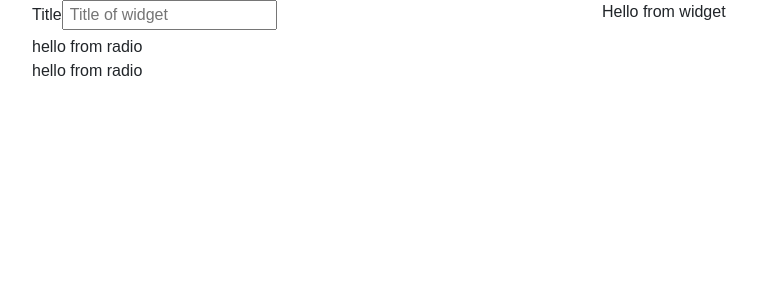
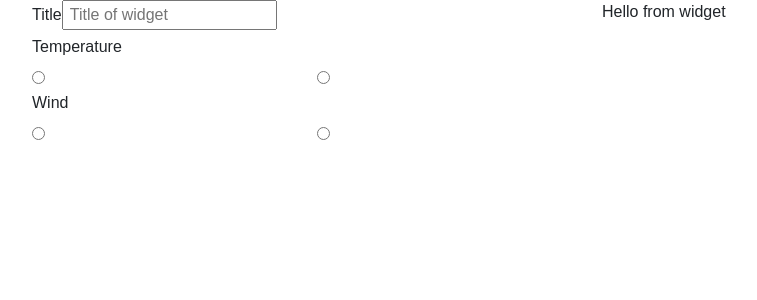
Before and after one commit to dimbagus2017/weather_widget, a React (Create React App) app: page / in a window 1280 px wide. Shown: the top 300 px of the page, without its empty margins (53-810 px from the left). Built offline with nearby package versions, Linux system fonts and the light colour scheme; the HTML template or start-up script is replaced by a standard one.

Commit message:
feat: RadioButton component

```diff
--- a/src/App.js
+++ b/src/App.js
@@ -16,8 +16,18 @@ class App extends Component {
                 type="text"
                 placeholder=" Title of widget"
               />
-              <RadioButtons />
-              <RadioButtons />
+              <RadioButtons
+                id={'tempArea'}
+                labelText={'Temperature'}
+                value1={'metric'}
+                value2={'imperial'}
+              />
+              <RadioButtons
+                id={'windArea'}
+                labelText={'Wind'}
+                value1={true}
+                value2={false}
+              />
 
             </div>
 
--- a/src/components/RadioButtons.js
+++ b/src/components/RadioButtons.js
@@ -1,9 +1,19 @@
-import React from 'react'
+import React, { Component } from 'react'
 
-export default () => {
-  return (
-    <div>
-      hello from radio
-    </div>
-  )
+export default ({id, labelText, value1, value2, stateVar, handleChange, radio1Value, radio2Value}) => {
+return (
+        <div className='top'>
+            <label htmlFor="radio">{labelText}</label>
+            <div id={id} className="row">
+                <span className='col-lg-6'>
+                    <input type="radio" id="one" value={value1} onChange={handleChange} checked={stateVar === value1}/>
+                    <label htmlFor="one">{radio1Value}</label>
+                </span>
+                <span className='col-lg-6'>
+                    <input type="radio" id="two" value={value2} onChange={handleChange} checked={stateVar === value2} />
+                    <label htmlFor="two">{radio2Value}</label>
+                </span>
+            </div>
+        </div>
+    )
 }
```
